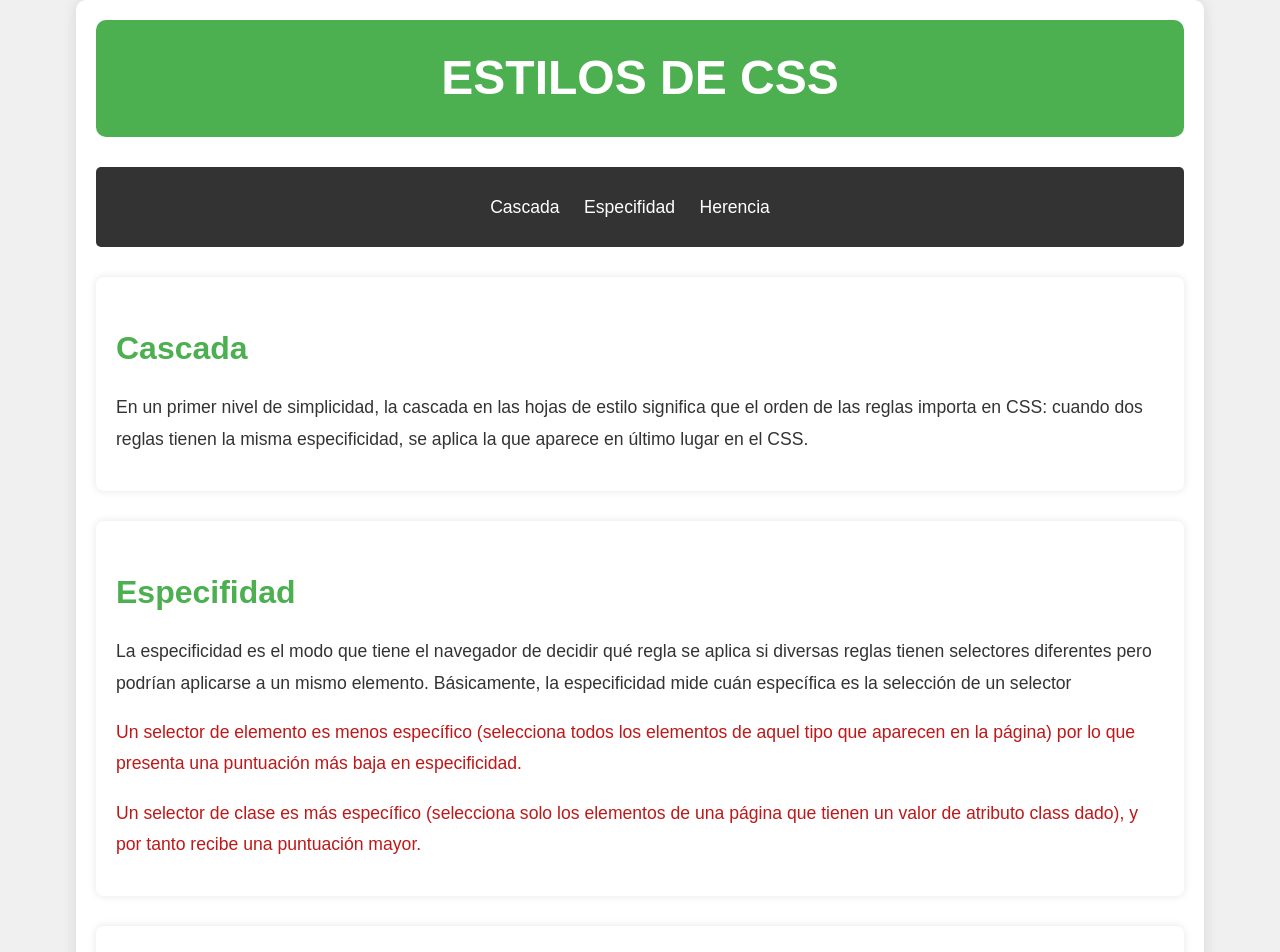
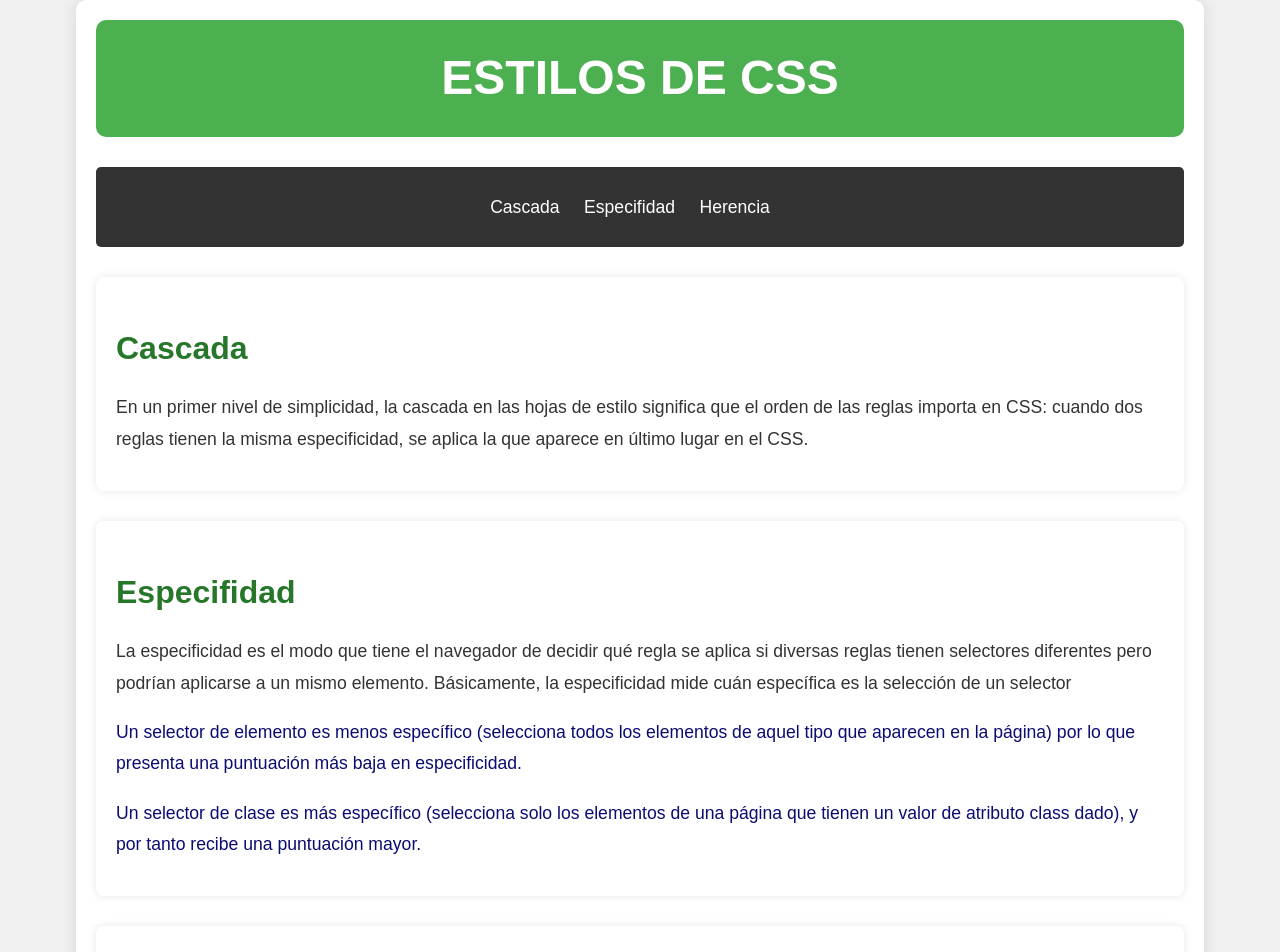
Before and after one commit to HKaren97/Herencia, a plain HTML site: page index.html in a window 1280 px wide. Shown: the top 952 px of the page. Drawn offline with Linux system fonts and the light colour scheme.

Commit message:
actualizacion 3

```diff
--- a/index.html
+++ b/index.html
@@ -29,8 +29,8 @@
         <section id="#Especifidad">
             <h2>Especifidad</h2>
             <p>La especificidad es el modo que tiene el navegador de decidir qué regla se aplica si diversas reglas tienen selectores diferentes pero podrían aplicarse a un mismo elemento. Básicamente, la especificidad mide cuán específica es la selección de un selector</p>
-            <p id="rojo">Un selector de elemento es menos específico (selecciona todos los elementos de aquel tipo que aparecen en la página) por lo que presenta una puntuación más baja en especificidad.</p>
-            <p id="rojo">Un selector de clase es más específico (selecciona solo los elementos de una página que tienen un valor de atributo class dado), y por tanto recibe una puntuación mayor.</p>
+            <p id="azul">Un selector de elemento es menos específico (selecciona todos los elementos de aquel tipo que aparecen en la página) por lo que presenta una puntuación más baja en especificidad.</p>
+            <p id="azul">Un selector de clase es más específico (selecciona solo los elementos de una página que tienen un valor de atributo class dado), y por tanto recibe una puntuación mayor.</p>
         </section>
 
         <section id="#Herencia">
--- a/style.css
+++ b/style.css
@@ -79,7 +79,7 @@ section {
 
 
 section h2 {
-    color: #4CAF50;
+    color: #27772a;
     font-size: 2em;
     margin-bottom: 15px;
 }
@@ -91,8 +91,8 @@ section p {
     margin-bottom: 15px;
 }
 
-#rojo {
-    color: #be1818;
+#azul {
+    color: #0b0c72;
 
 }
 
```
